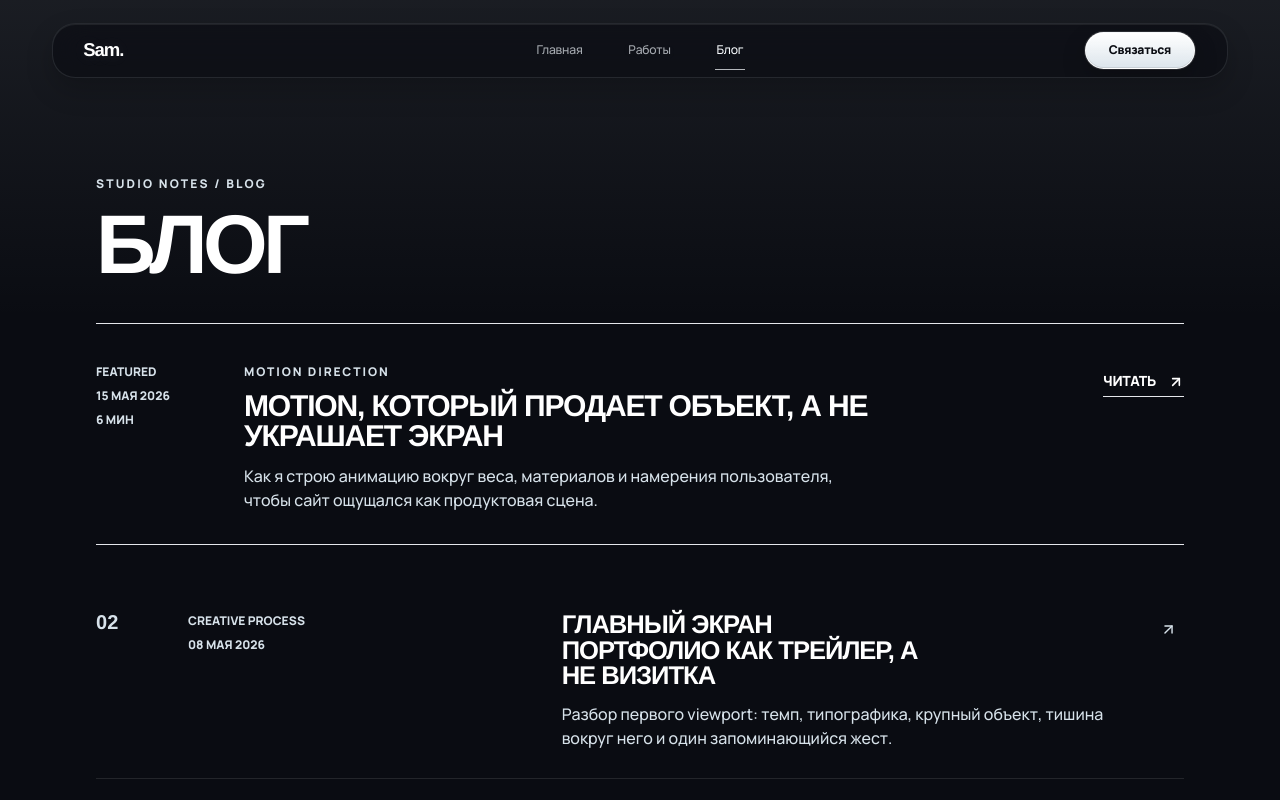
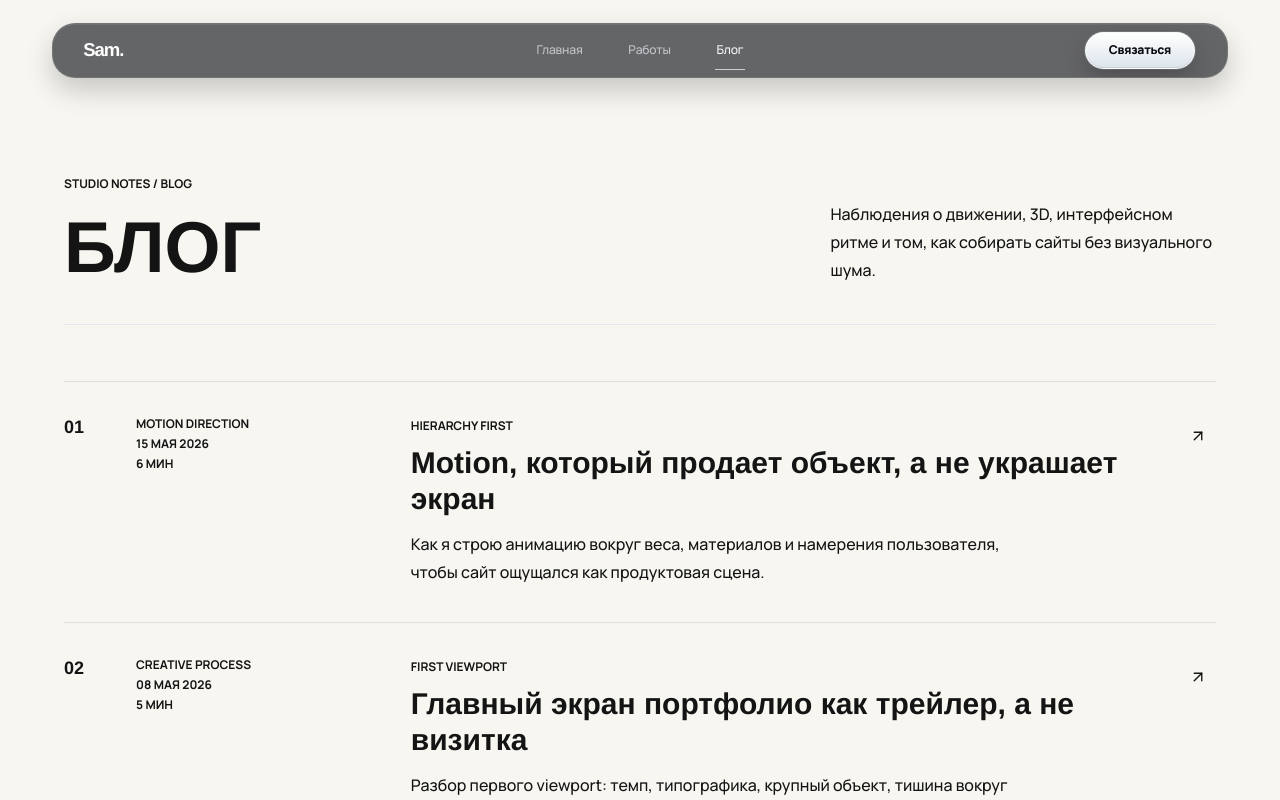
Before and after one commit to samcoder18/WEB-DESIGN-SAM, a React (Vite) app: page /blog in a window 1280 px wide. Shown: the top 800 px of the page. Built offline with nearby package versions, Linux system fonts and the light colour scheme; a web font is replaced by a local one.

Commit message:
Reduce section headings to match About title size

```diff
--- a/src/index.css
+++ b/src/index.css
@@ -513,7 +513,7 @@ section[id] {
   max-width: 100%;
   color: var(--site-ink-strong);
   font-family: var(--site-font-heading);
-  font-size: clamp(3.35rem, 10vw, 7.7rem);
+  font-size: clamp(3.1rem, 8.2vw, 8.8rem);
   font-weight: 900;
   line-height: 0.78;
   letter-spacing: 0;
@@ -623,7 +623,7 @@ section[id] {
 .projects-heading {
   color: #ffffff;
   font-family: var(--site-font-heading);
-  font-size: clamp(3.35rem, 10vw, 7.7rem);
+  font-size: clamp(3.1rem, 8.2vw, 8.8rem);
   font-weight: 900;
   line-height: 0.78;
   letter-spacing: 0;
--- a/src/pages/BlogPage.tsx
+++ b/src/pages/BlogPage.tsx
@@ -3,94 +3,62 @@ import { motion, useReducedMotion } from 'framer-motion';
 import { Link } from 'react-router-dom';
 import { blogPosts } from '../data/blog';
 
-const featuredPost = blogPosts[0];
-const secondaryPosts = blogPosts.slice(1);
 const MotionLink = motion.create(Link);
 
 export function BlogPage() {
   const shouldReduceMotion = Boolean(useReducedMotion());
 
   return (
-    <section className="relative isolate min-h-screen px-4 pb-24 pt-36 text-frost sm:px-6 lg:px-10 lg:pb-32 lg:pt-44">
-      <div className="pointer-events-none absolute inset-0 -z-10">
-        <div className="absolute inset-x-0 top-0 h-80 bg-[linear-gradient(180deg,rgba(215,226,234,0.08),transparent)]" />
-      </div>
-
+    <section className="relative isolate min-h-screen bg-[#f7f6f1] px-4 pb-20 pt-36 text-[#141414] sm:px-6 lg:px-10 lg:pb-28 lg:pt-44">
       <motion.div
-        className="mx-auto grid w-full max-w-[68rem] gap-10"
-        initial={shouldReduceMotion ? false : { opacity: 0, y: 18 }}
+        className="mx-auto grid w-full max-w-[72rem] gap-14"
+        initial={shouldReduceMotion ? false : { opacity: 0, y: 12 }}
         animate={shouldReduceMotion ? undefined : { opacity: 1, y: 0 }}
-        transition={{ duration: 0.7, ease: [0.22, 1, 0.36, 1] }}
+        transition={{ duration: 0.58, ease: [0.22, 1, 0.36, 1] }}
       >
-        <header className="grid gap-5 border-b border-white/12 pb-10">
-          <div className="grid gap-4">
-            <p className="text-xs font-extrabold uppercase tracking-[0.18em] text-white/42">
-              Studio notes / blog
-            </p>
-            <h1 className="font-display text-[clamp(2.8rem,6.5vw,5.9rem)] font-black uppercase leading-[0.9] tracking-[-0.055em] text-white">
+        <header className="grid gap-8 border-b border-[#141414]/12 pb-10 lg:grid-cols-[minmax(0,0.8fr)_minmax(19rem,0.42fr)] lg:items-end">
+          <div className="grid gap-5">
+            <p className="text-xs font-bold uppercase text-[#141414]/46">Studio notes / blog</p>
+            <h1 className="font-display text-5xl font-black uppercase leading-none tracking-normal text-[#141414] sm:text-6xl lg:text-7xl">
               Блог
             </h1>
           </div>
+          <p className="max-w-md text-base font-medium leading-7 text-[#141414]/62">
+            Наблюдения о движении, 3D, интерфейсном ритме и том, как собирать сайты без
+            визуального шума.
+          </p>
         </header>
 
-        <article className="grid gap-5 border-b border-white/12 pb-8 lg:grid-cols-[8rem_minmax(0,1fr)_auto] lg:items-start">
-          <div className="grid gap-2 text-xs font-extrabold uppercase text-white/38">
-            <span>Featured</span>
-            <span>{featuredPost.date}</span>
-            <span>{featuredPost.readTime}</span>
-          </div>
-
-          <div className="grid max-w-[40rem] gap-3">
-            <p className="text-xs font-extrabold uppercase tracking-[0.16em] text-white/38">
-              {featuredPost.category}
-            </p>
-            <h2 className="font-display text-[clamp(1.35rem,2.35vw,2.35rem)] font-black uppercase leading-[1] tracking-[-0.04em] text-white">
-              {featuredPost.title}
-            </h2>
-            <p className="max-w-[37rem] text-sm font-medium leading-6 text-white/54 sm:text-base">
-              {featuredPost.dek}
-            </p>
-          </div>
-
-          <div className="lg:pt-1">
-            <Link
-              to={`/blog/${featuredPost.slug}`}
-              className="inline-flex w-fit items-center gap-3 border-b border-white/34 pb-1 text-sm font-black uppercase tracking-[-0.02em] text-white transition hover:border-white hover:text-frost focus-visible:outline focus-visible:outline-2 focus-visible:outline-offset-4 focus-visible:outline-frost"
-            >
-              Читать
-              <ArrowUpRight aria-hidden="true" size={16} strokeWidth={2.4} />
-            </Link>
-          </div>
-        </article>
-
-        <div className="grid">
-          {secondaryPosts.map((post, index) => (
+        <div className="grid border-t border-[#141414]/10">
+          {blogPosts.map((post, index) => (
             <MotionLink
               key={post.slug}
               to={`/blog/${post.slug}`}
-              className="group grid gap-5 border-b border-white/10 py-7 transition-colors hover:border-white/28 sm:grid-cols-[4.5rem_minmax(0,0.62fr)_minmax(18rem,1fr)_auto] sm:items-start"
-              initial={shouldReduceMotion ? false : { opacity: 0, y: 16 }}
+              className="group grid gap-5 border-b border-[#141414]/10 py-7 text-[#141414] transition-colors hover:border-[#141414]/34 focus-visible:outline focus-visible:outline-2 focus-visible:outline-offset-4 focus-visible:outline-[#141414] sm:grid-cols-[3.25rem_minmax(8rem,0.34fr)_minmax(0,1fr)_auto] sm:items-start lg:py-9"
+              initial={shouldReduceMotion ? false : { opacity: 0, y: 12 }}
               whileInView={shouldReduceMotion ? undefined : { opacity: 1, y: 0 }}
               viewport={{ once: true, margin: '-80px' }}
-              transition={{ delay: index * 0.06, duration: 0.56, ease: [0.22, 1, 0.36, 1] }}
+              transition={{ delay: index * 0.04, duration: 0.5, ease: [0.22, 1, 0.36, 1] }}
             >
-              <span className="font-display text-xl font-black leading-none text-white/24">
-                0{index + 2}
+              <span className="font-display text-lg font-black leading-none text-[#141414]/24">
+                {String(index + 1).padStart(2, '0')}
               </span>
-              <div className="grid gap-2 text-xs font-extrabold uppercase text-white/38">
+              <div className="grid gap-2 text-xs font-bold uppercase leading-none text-[#141414]/48">
                 <span>{post.category}</span>
                 <span>{post.date}</span>
+                <span>{post.readTime}</span>
               </div>
-              <div className="grid gap-3">
-                <h2 className="max-w-[26ch] font-display text-[clamp(1.2rem,2vw,2.1rem)] font-black uppercase leading-[1] tracking-[-0.04em] text-white transition-colors group-hover:text-frost">
+              <div className="grid max-w-[45rem] gap-3">
+                <p className="text-xs font-bold uppercase text-[#141414]/42">{post.signal}</p>
+                <h2 className="font-display text-2xl font-bold leading-tight tracking-normal text-[#141414] transition-colors group-hover:text-[#141414]/72 sm:text-3xl">
                   {post.title}
                 </h2>
-                <p className="max-w-[42rem] text-sm font-medium leading-6 text-white/54 sm:text-base">
+                <p className="max-w-[39rem] text-base font-medium leading-7 text-[#141414]/62">
                   {post.dek}
                 </p>
               </div>
-              <span className="inline-flex h-8 w-8 items-center justify-center text-white/44 transition group-hover:translate-x-0.5 group-hover:text-white">
-                <ArrowUpRight aria-hidden="true" size={17} />
+              <span className="inline-flex h-9 w-9 items-center justify-center text-[#141414]/44 transition group-hover:translate-x-0.5 group-hover:text-[#141414]">
+                <ArrowUpRight aria-hidden="true" size={18} strokeWidth={1.8} />
               </span>
             </MotionLink>
           ))}
--- a/src/pages/BlogPostPage.tsx
+++ b/src/pages/BlogPostPage.tsx
@@ -1,9 +1,11 @@
 import { Link, Navigate, useParams } from 'react-router-dom';
 import { ArrowLeft } from 'lucide-react';
+import { motion, useReducedMotion } from 'framer-motion';
 import { blogPosts } from '../data/blog';
 
 export function BlogPostPage() {
   const { slug } = useParams();
+  const shouldReduceMotion = Boolean(useReducedMotion());
   const post = blogPosts.find((item) => item.slug === slug);
 
   if (!post) {
@@ -11,33 +13,37 @@ export function BlogPostPage() {
   }
 
   return (
-    <article className="relative isolate min-h-screen overflow-hidden px-4 pb-24 pt-36 text-frost sm:px-6 lg:px-10 lg:pb-32 lg:pt-44">
-      <div className="pointer-events-none absolute inset-0 -z-10 bg-[radial-gradient(circle_at_50%_0%,rgba(215,226,234,0.16),transparent_45%)]" />
-
-      <div className="mx-auto grid w-full max-w-[68rem] gap-12">
+    <article className="relative isolate min-h-screen bg-[#f7f6f1] px-4 pb-20 pt-36 text-[#141414] sm:px-6 lg:px-10 lg:pb-28 lg:pt-44">
+      <motion.div
+        className="mx-auto grid w-full max-w-[72rem] gap-12"
+        initial={shouldReduceMotion ? false : { opacity: 0, y: 12 }}
+        animate={shouldReduceMotion ? undefined : { opacity: 1, y: 0 }}
+        transition={{ duration: 0.58, ease: [0.22, 1, 0.36, 1] }}
+      >
         <Link
           to="/blog"
-          className="inline-flex w-fit items-center gap-3 rounded-full border border-white/14 px-4 py-2 text-xs font-black uppercase text-white/64 transition hover:border-white/34 hover:text-white focus-visible:outline focus-visible:outline-2 focus-visible:outline-offset-4 focus-visible:outline-frost"
+          className="inline-flex w-fit items-center gap-3 border-b border-[#141414]/24 pb-1 text-xs font-bold uppercase text-[#141414]/58 transition hover:border-[#141414] hover:text-[#141414] focus-visible:outline focus-visible:outline-2 focus-visible:outline-offset-4 focus-visible:outline-[#141414]"
         >
-          <ArrowLeft aria-hidden="true" size={15} />
+          <ArrowLeft aria-hidden="true" size={15} strokeWidth={1.9} />
           Назад в блог
         </Link>
 
-        <header className="grid gap-6">
-          <div className="flex flex-wrap gap-3 text-xs font-extrabold uppercase text-white/45">
+        <header className="grid min-w-0 gap-7 border-b border-[#141414]/12 pb-10">
+          <div className="grid gap-2 text-xs font-bold uppercase text-[#141414]/48 sm:flex sm:flex-wrap sm:gap-x-4 sm:gap-y-2">
             <span>{post.category}</span>
             <span>{post.date}</span>
             <span>{post.readTime}</span>
+            <span>{post.signal}</span>
           </div>
-          <h1 className="max-w-[12ch] font-display text-[clamp(3.4rem,9vw,8.4rem)] font-black uppercase leading-[0.86] tracking-[-0.065em] text-white">
+          <h1 className="max-w-[19rem] break-words font-display text-3xl font-bold leading-tight tracking-normal text-[#141414] sm:max-w-[17ch] sm:text-5xl lg:text-6xl">
             {post.title}
           </h1>
-          <p className="max-w-[46rem] text-balance text-[clamp(1.15rem,2vw,1.7rem)] font-medium leading-[1.5] text-white/68">
+          <p className="max-w-[21rem] break-words text-base font-medium leading-7 text-[#141414]/64 sm:max-w-[48rem] sm:text-xl sm:leading-8">
             {post.dek}
           </p>
         </header>
 
-        <div className="grid gap-7 border-t border-white/12 pt-10 text-lg font-medium leading-8 text-white/68">
+        <div className="grid w-full max-w-[21rem] gap-7 break-words text-lg font-medium leading-8 text-[#141414]/68 sm:mx-auto sm:max-w-[45rem]">
           <p>
             Это заготовка под полноценную статью. Сейчас маршрут, метаданные и визуальная
             структура уже готовы, поэтому контент можно заменить реальным текстом без переделки
@@ -48,7 +54,7 @@ export function BlogPostPage() {
             публиковаться и редактироваться отдельно от кода.
           </p>
         </div>
-      </div>
+      </motion.div>
     </article>
   );
 }
```
